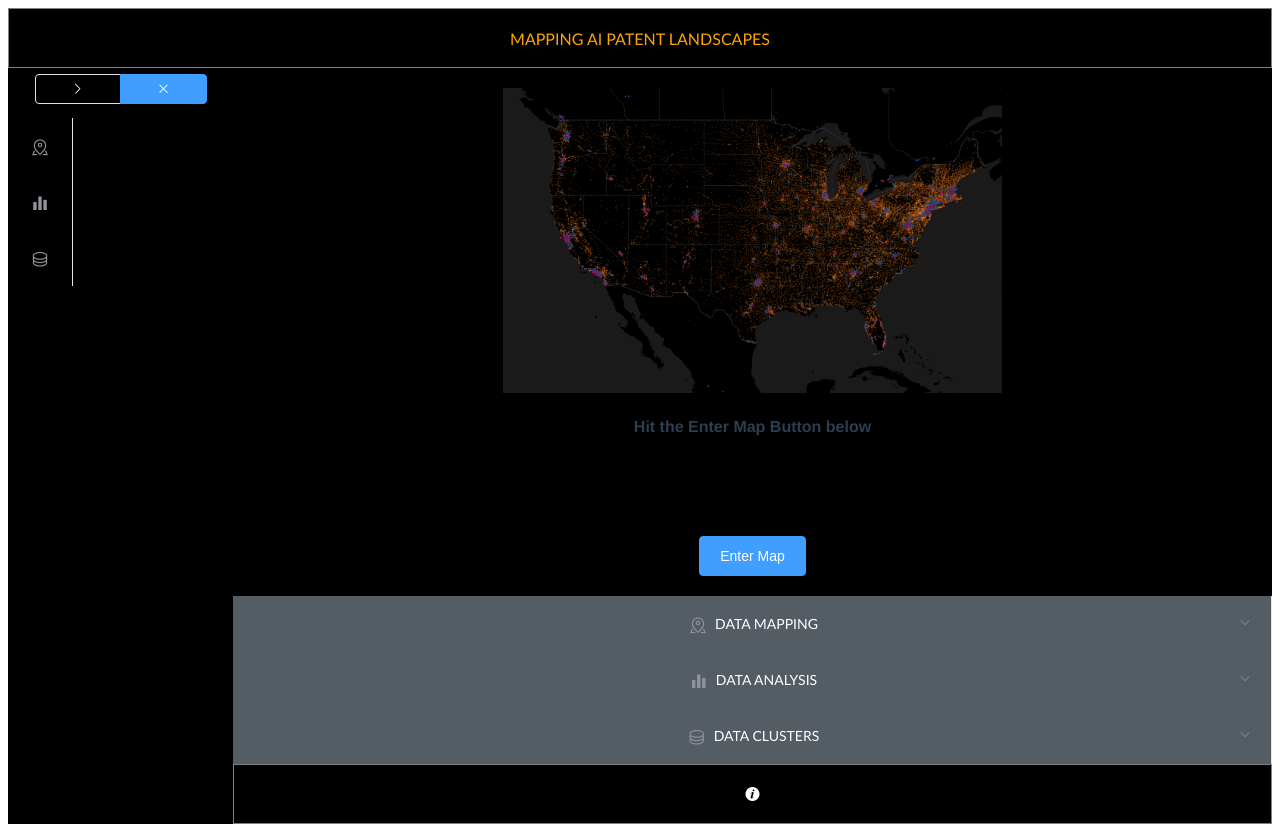
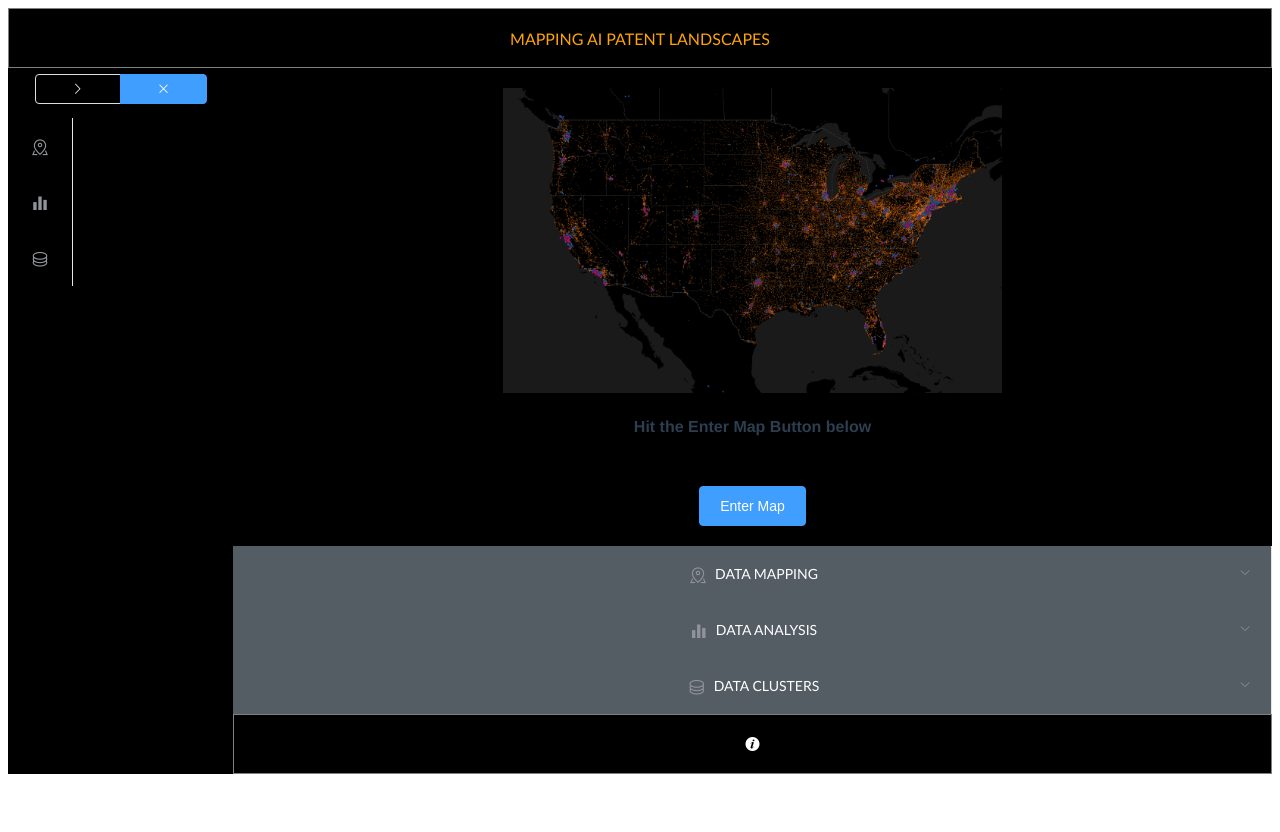
Before and after one commit to leeallennyc/signalsfromthefuture, a Vue app: page / in a window 1280 px wide. After the commit the page ends 800 px from the top, so only its background shows below. Built offline with nearby package versions, Linux system fonts and the light colour scheme.

Commit message:
update color scheme

```diff
--- a/src/App.vue
+++ b/src/App.vue
@@ -168,7 +168,7 @@ export default {
   width: 50%;
 }
 .btn {
-  margin-top: 100px;
+  margin-top: 50px;
 }
  .el-header {
     background-color: black;
@@ -217,12 +217,11 @@ export default {
   .el-radio-button__inner{
     background-color: black;
     padding: 7px 35px;
-    color: white;
+    color: rgb(249, 244, 244);
     border-left:0;
     border-left-width: 1px;
     border-left-color: white;
     border-left-style: solid;
-
   }
 
   .el-radio-button__orig-radio:checked+.el-radio-button__inner{
@@ -232,4 +231,14 @@ export default {
     color: white;
   }
 
+  .el-submenu__title{
+    color: grey;
+  }
+
+  .el-menu-item.is-active{
+    color: orange;
+  }
+
+
+
 </style>
```
